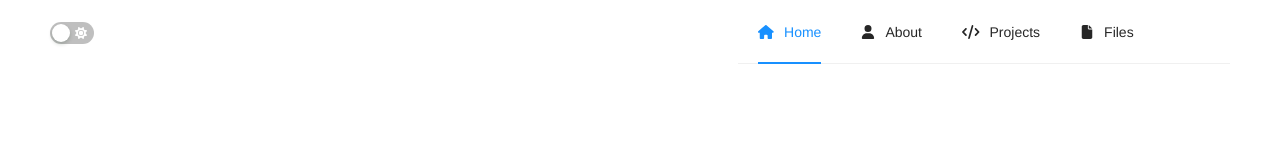
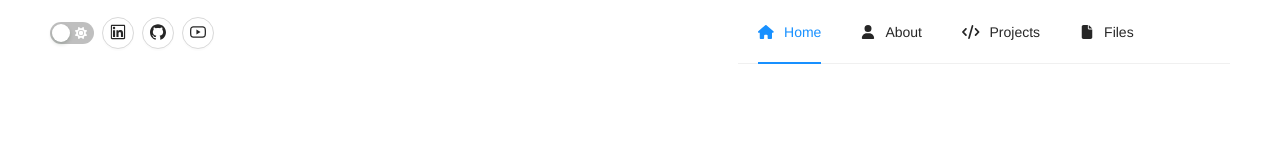
Before and after one commit to samjawale/samjawale.github.io, a React (Create React App) app: page / in a window 1280 px wide. Shown: the top 160 px of the page. Built offline with nearby package versions, Linux system fonts and the light colour scheme.

Commit message:
add links

```diff
--- a/src/components/AppLayout.tsx
+++ b/src/components/AppLayout.tsx
@@ -1,6 +1,7 @@
 import { Routes, Route, useNavigate } from "react-router-dom";
 import styled from "styled-components";
-import { Col, Layout, Menu, Row, Switch, Typography } from "antd";
+import { Button, Col, Layout, Menu, Row, Space, Switch, Typography } from "antd";
+import { GithubOutlined, LinkedinOutlined, YoutubeOutlined } from "@ant-design/icons";
 import { FontAwesomeIcon } from "@fortawesome/react-fontawesome";
 import { faCode, faFile, faHome, faMoon, faSun, faUser } from "@fortawesome/free-solid-svg-icons";
 import Home from "./Home";
@@ -44,12 +45,27 @@ const AppLayout = ({ isDarkTheme, toggleTheme }: Props) => {
       <StyledHeader>
         <Row>
           <Col span={10}>
+            <Space>
               <StyledSwitch
                 checked={isDarkTheme}
                 checkedChildren={<FontAwesomeIcon icon={faMoon} />}
                 unCheckedChildren={<FontAwesomeIcon icon={faSun} />}
                 onClick={toggleTheme}
               />
+              <Button
+                shape="circle"
+                icon={<LinkedinOutlined />}
+                href="https://www.linkedin.com/in/jawalesumit/"
+                target="_blank"
+              />
+              <Button shape="circle" icon={<GithubOutlined />} href="https://github.com/samjawale" target="_blank" />
+              <Button
+                shape="circle"
+                icon={<YoutubeOutlined />}
+                href="https://www.youtube.com/channel/UCF60X5gHAPTkvMb5XjIaHrA"
+                target="_blank"
+              />
+            </Space>
           </Col>
           <Col span={4} style={{ display: "flex", alignItems: "center" }}>
             <StyledTitle level={2}>Sam's Portfolio</StyledTitle>
```
Lines whose indentation alone changed are shown as unchanged.
